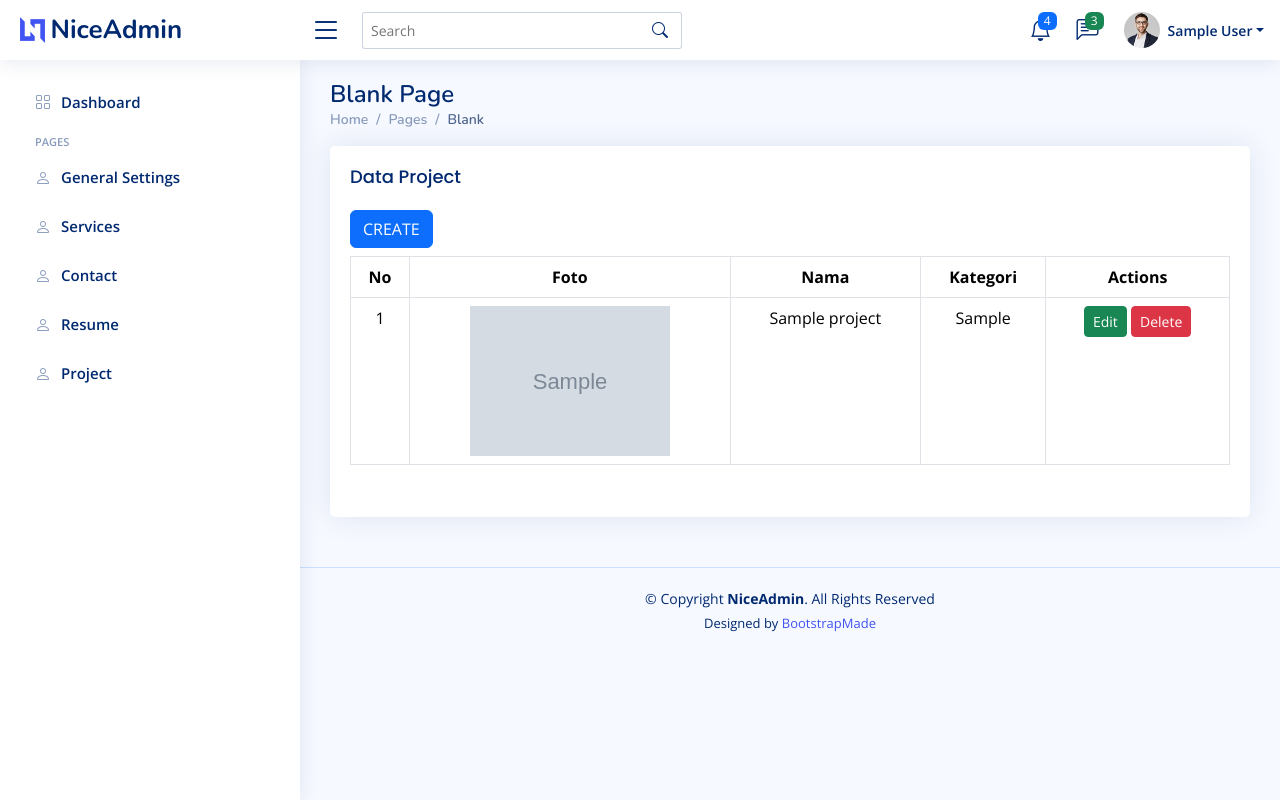
After one commit to rakaputra14/Project-PPKDJP-2025, a PHP site: page /admin/project.php in a window 1280 px wide. The commit adds this page. Run offline with PHP 8.4, Linux system fonts and the light colour scheme; the visitor is signed in with stand-in values (Sample User, id 1); tables that the repository leaves empty or names only in its code hold one stand-in row (values such as "Sample post"); grey boxes marked "Sample" are stand-in pictures; some libraries are stand-ins or nearby versions.

Commit message:
Update Project Portofolio

```diff
--- /dev/null
+++ b/Tugas 6 (Login Porto Web)/admin/project.php
@@ -0,0 +1,169 @@
+<?php
+session_start();
+session_regenerate_id();
+include '../koneksi.php';
+
+//middleware
+if(empty($_SESSION['EMAIL'])) {
+  header("location:../login.php");
+}
+
+$query = mysqli_query($conn, "SELECT * FROM project");
+$rows = mysqli_fetch_all($query, MYSQLI_ASSOC);
+// echo "<pre>";
+// print_r($row);
+// die;
+
+if (isset($_GET['delete'])) {
+  $idDel = $_GET['delete'];
+
+  $queryProject = mysqli_query($conn, "SELECT * FROM project WHERE id = $idDel");
+  $rowproject = mysqli_fetch_assoc($queryProject);
+  unlink('../assets/uploads/' . $rowproject['foto']);
+
+  $del = mysqli_query($conn, "DELETE FROM project WHERE id = $idDel");
+
+  if ($del) {
+    header("Location: project.php?hapus=berhasil");
+  }
+}
+?>
+<!DOCTYPE html>
+<html lang="en">
+
+<head>
+  <meta charset="utf-8">
+  <meta content="width=device-width, initial-scale=1.0" name="viewport">
+
+  <title>Components / Accordion - NiceAdmin Bootstrap Template</title>
+  <meta content="" name="description">
+  <meta content="" name="keywords">
+
+  <!-- Favicons -->
+  <link href="assets/img/favicon.png" rel="icon">
+  <link href="assets/img/apple-touch-icon.png" rel="apple-touch-icon">
+
+  <!-- Google Fonts -->
+  <link href="https://fonts.gstatic.com" rel="preconnect">
+  <link href="https://fonts.googleapis.com/css?family=Open+Sans:300,300i,400,400i,600,600i,700,700i|Nunito:300,300i,400,400i,600,600i,700,700i|Poppins:300,300i,400,400i,500,500i,600,600i,700,700i" rel="stylesheet">
+
+  <!-- Vendor CSS Files -->
+  <link href="../assets/vendor/bootstrap/css/bootstrap.min.css" rel="stylesheet">
+  <link href="../assets/vendor/bootstrap-icons/bootstrap-icons.css" rel="stylesheet">
+  <link href="../assets/vendor/boxicons/css/boxicons.min.css" rel="stylesheet">
+  <link href="../assets/vendor/quill/quill.snow.css" rel="stylesheet">
+  <link href="../assets/vendor/quill/quill.bubble.css" rel="stylesheet">
+  <link href="../assets/vendor/remixicon/remixicon.css" rel="stylesheet">
+  <link href="../assets/vendor/simple-datatables/style.css" rel="stylesheet">
+
+  <!-- Template Main CSS File -->
+  <link href="../assets/css/style.css" rel="stylesheet">
+</head>
+
+<body>
+
+  <!-- ======= Header ======= -->
+  <?php include "../inc/navbar.php";?>
+  <!-- End Header -->
+
+  <!-- ======= Sidebar ======= -->
+  <?php include "../inc/sidebar.php";?>
+  <!-- End Sidebar-->
+
+  <main id="main" class="main">
+
+    <div class="pagetitle">
+      <h1>Blank Page</h1>
+      <nav>
+        <ol class="breadcrumb">
+          <li class="breadcrumb-item"><a href="index.html">Home</a></li>
+          <li class="breadcrumb-item">Pages</li>
+          <li class="breadcrumb-item active">Blank</li>
+        </ol>
+      </nav>
+    </div><!-- End Page Title -->
+
+    <section class="section">
+      <div class="row">
+        <div class="col-lg-12">
+          <div class="card">
+            <div class="card-body">
+              <h5 class="card-title">Data Project</h5>
+              <div class="table table-responsive">
+                <?php ?>
+                <a class="btn btn-primary mb-2" href="tambah-project.php">CREATE</a>
+                <table class="table table-bordered text-center">
+                  <thead>
+                    <tr>
+                      <th>No</th>
+                      <th>Foto</th>
+                      <th>Nama</th>
+                      <th>Kategori</th>
+                      <th>Actions</th>
+                    </tr>
+                  </thead>
+                  <tbody>
+                    <?php
+                    $no = 1;
+                    foreach ($rows as $row) {
+                    ?>
+                    <tr>
+                      <td><?php echo $no++?></td>
+                      <td><img width="200" src="../assets/uploads/<?php echo $row['foto'] ?>" alt=""></td>
+                      <td><?php echo $row['nama']?></td>
+                      <td><?php echo $row['kategori']?></td>
+                      <td>
+                        <!-- Button Edit -->
+                        <a class="btn btn-success btn-sm" href="tambah-project.php?edit=<?php echo $row['id']?>">Edit</a>
+
+                        <!-- Button Delete -->
+                        <a class="btn btn-danger btn-sm" onclick="return confirm('Yakin Ingin Hapus ?')" href="project.php?delete=<?php echo $row['id'] ?>">Delete</a>
+                      </td>
+                    </tr>
+                  </tbody>
+                  <?php
+                  }
+                  ?>
+                </table>
+              </div>
+            </div>
+          </div>
+        </div>
+      </div>
+    </section>
+
+  </main><!-- End #main -->
+
+  <!-- ======= Footer ======= -->
+  <footer id="footer" class="footer">
+    <div class="copyright">
+      &copy; Copyright <strong><span>NiceAdmin</span></strong>. All Rights Reserved
+    </div>
+    <div class="credits">
+      <!-- All the links in the footer should remain intact. -->
+      <!-- You can delete the links only if you purchased the pro version. -->
+      <!-- Licensing information: https://bootstrapmade.com/license/ -->
+      <!-- Purchase the pro version with working PHP/AJAX contact form: https://bootstrapmade.com/nice-admin-bootstrap-admin-html-template/ -->
+      Designed by <a href="https://bootstrapmade.com/">BootstrapMade</a>
+    </div>
+  </footer><!-- End Footer -->
+
+  <a href="#" class="back-to-top d-flex align-items-center justify-content-center"><i class="bi bi-arrow-up-short"></i></a>
+
+  <!-- Vendor JS Files -->
+  <script src="../assets/vendor/apexcharts/apexcharts.min.js"></script>
+  <script src="../assets/vendor/bootstrap/js/bootstrap.bundle.min.js"></script>
+  <script src="../assets/vendor/chart.js/chart.umd.js"></script>
+  <script src="../assets/vendor/echarts/echarts.min.js"></script>
+  <script src="../assets/vendor/quill/quill.js"></script>
+  <script src="../assets/vendor/simple-datatables/simple-datatables.js"></script>
+  <script src="../assets/vendor/tinymce/tinymce.min.js"></script>
+  <script src="../assets/vendor/php-email-form/validate.js"></script>
+
+  <!-- Template Main JS File -->
+  <script src="../assets/js/main.js"></script>
+  <script></script>
+
+</body>
+
+</html>
--- a/Tugas 6 (Login Porto Web)/inc/sidebar.php
+++ b/Tugas 6 (Login Porto Web)/inc/sidebar.php
@@ -3,7 +3,7 @@
     <ul class="sidebar-nav" id="sidebar-nav">
 
       <li class="nav-item">
-        <a class="nav-link collapsed" href="index.html">
+        <a class="nav-link collapsed" href="index.php">
           <i class="bi bi-grid"></i>
           <span>Dashboard</span>
         </a>
@@ -39,6 +39,13 @@
         </a>
       </li><!-- End Services Page Nav -->
 
+      <li class="nav-item">
+        <a class="nav-link collapsed" href="project.php">
+          <i class="bi bi-person"></i>
+          <span>Project</span>
+        </a>
+      </li><!-- End Services Page Nav -->
+
     </ul>
 
   </aside>
```
Also changed, not shown: Tugas 6 (Login Porto Web)/admin/tambah-project.php (added, +222 -0 lines), Tugas 6 (Login Porto Web)/assets/uploads/67d52a7d69211_Flowerbed.jpg (added), Tugas 6 (Login Porto Web)/assets/uploads/67d52b000dfd8_Flowerbed.jpg (added), Tugas 6 (Login Porto Web)/assets/uploads/67d5314516414_lightbulb.jpeg (added).
